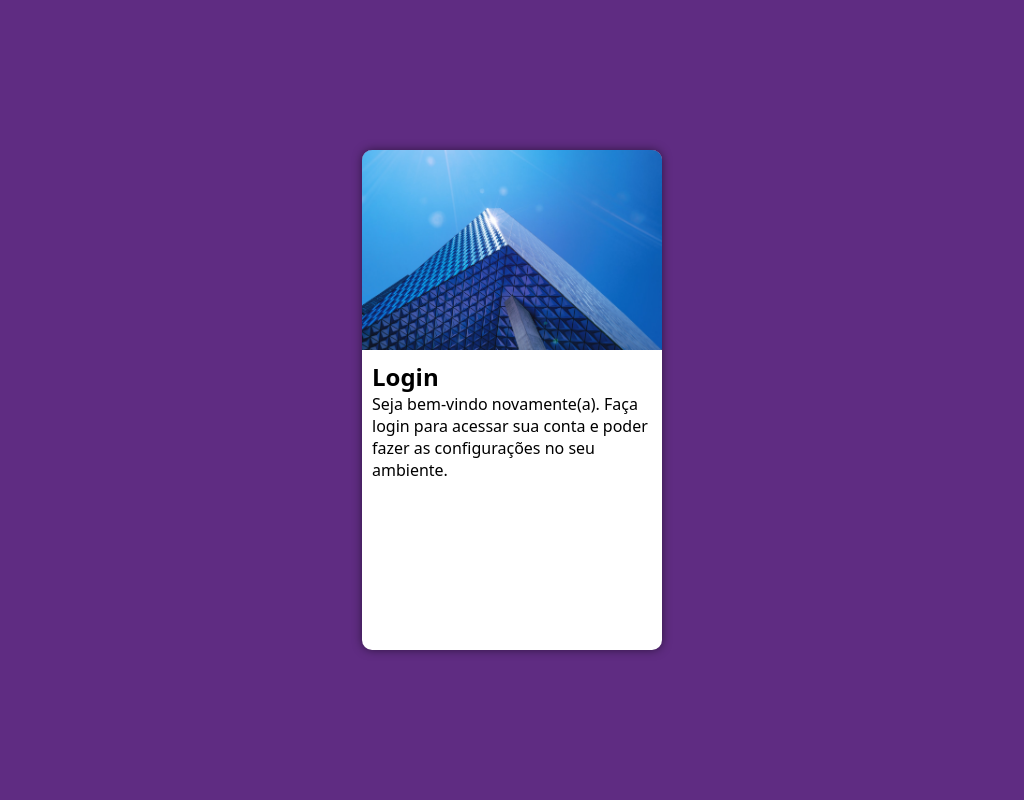
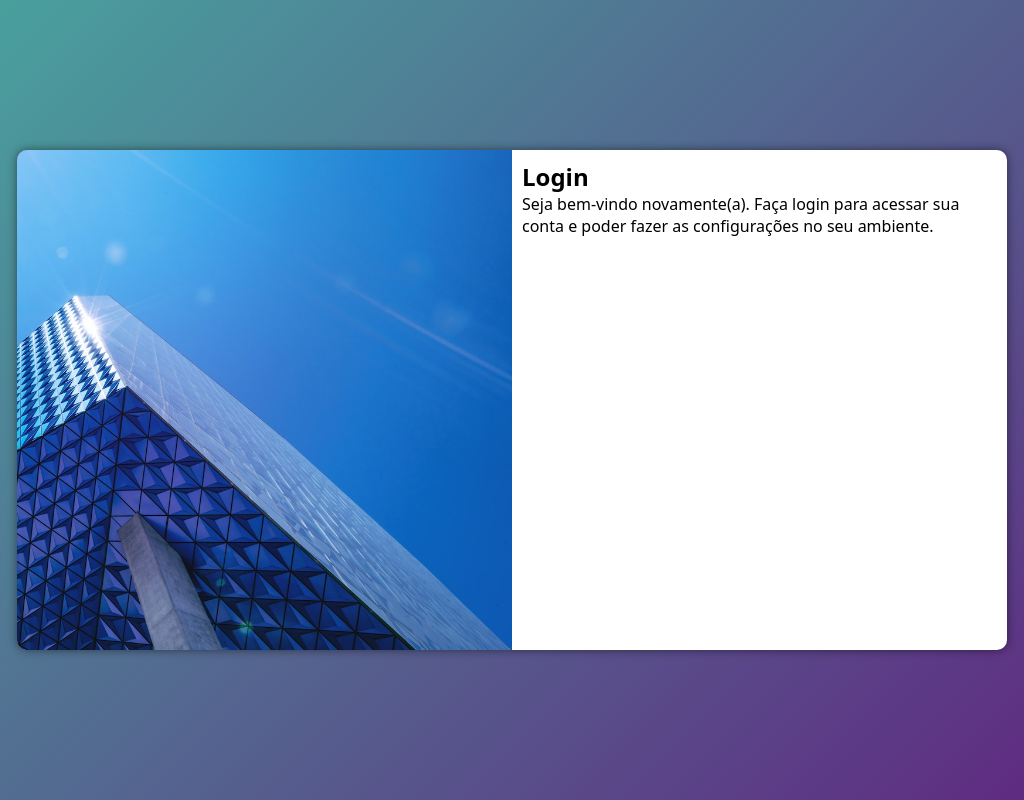
Before and after one commit to brunohenrique2/projeto-login, a plain HTML site: page index.html in a window 1024 px wide. Drawn offline with Linux system fonts and the light colour scheme.

Commit message:
outras medias queries

```diff
--- /dev/null
+++ b/css/media-query.css
@@ -0,0 +1,57 @@
+@charset "UTF-8";
+
+/*
+   {TYPICAL DEVICE BREAK-POINS}
+---------------------------------
+pequenas telas: até 600px
+celular: 600px até 768px
+tablet: 768px até 1024px
+desktop: 1024px até 1440px
+grandes telas: acima de 1440px
+*/
+
+
+
+@media screen and (min-width: 768px) and (max-width: 1024px) and (orientation: landscape){
+    body {
+        background-image: linear-gradient(-45deg, var(--cor2), var(--cor1));
+    }
+
+    section#login {
+        width: 80vw;
+    }
+
+    section#login > div#imagem {
+        float: left;
+        width: 35%;
+        height: 100%;
+        background-position: left center;
+    }
+
+    section#login > div#formulario {
+        float: right;
+        width: 65%;
+    }
+}
+
+@media screen and (min-width: 1024px) {
+    body {
+        background-image: linear-gradient(-45deg, var(--cor2), var(--cor1));
+    }
+
+    section#login {
+        width: 990px;
+    }
+
+    section#login > div#imagem {
+        float: left;
+        width: 50%;
+        height: 100%;
+        background-position: right center;
+    }
+
+    section#login > div#formulario {
+        float: right;
+        width: 50%;
+    }
+}
--- a/css/mobile.css
+++ b/css/mobile.css
@@ -35,12 +35,14 @@ section#login {
     border-radius: 10px;
     overflow: hidden;
     box-shadow: 0px 0px 10px rgba(0, 0, 0, 0.5);
+    transition: width 0.3s, height 0.3s;
+    transition-timing-function: ease;
 
 }
 
 section#login > div#imagem {
     display: block;
-    background: var(--cor2) url(../img/glass.jpg) no-repeat center/contain;
+    background: var(--cor2) url(../img/glass.jpg) no-repeat center/cover;
     height: 200px;
 }
 
--- a/index.html
+++ b/index.html
@@ -5,6 +5,7 @@
     <meta http-equiv="X-UA-Compatible" content="IE=edge">
     <meta name="viewport" content="width=device-width, initial-scale=1.0">
     <link rel="stylesheet" href="css/mobile.css">
+    <link rel="stylesheet" href="css/media-query.css">
     <title>Login</title>
 </head>
 <body>
```
